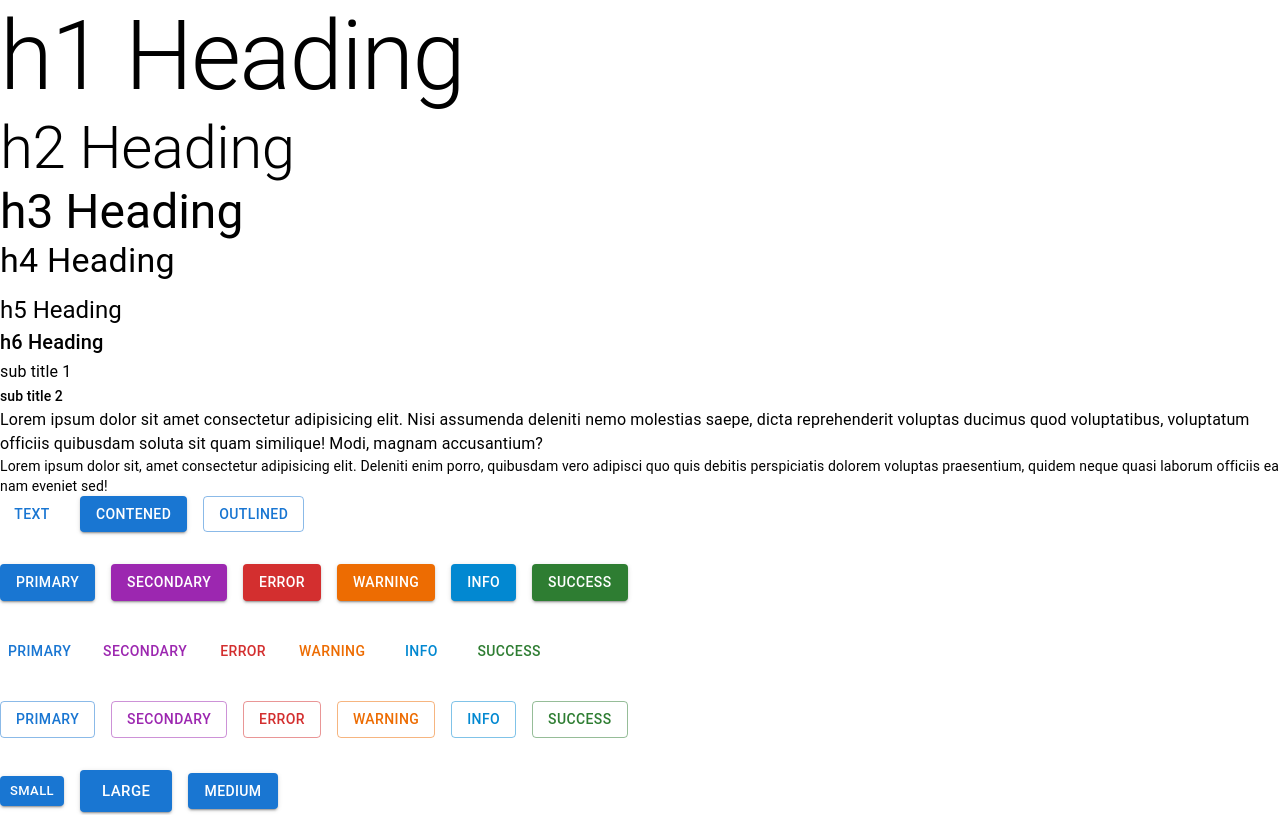
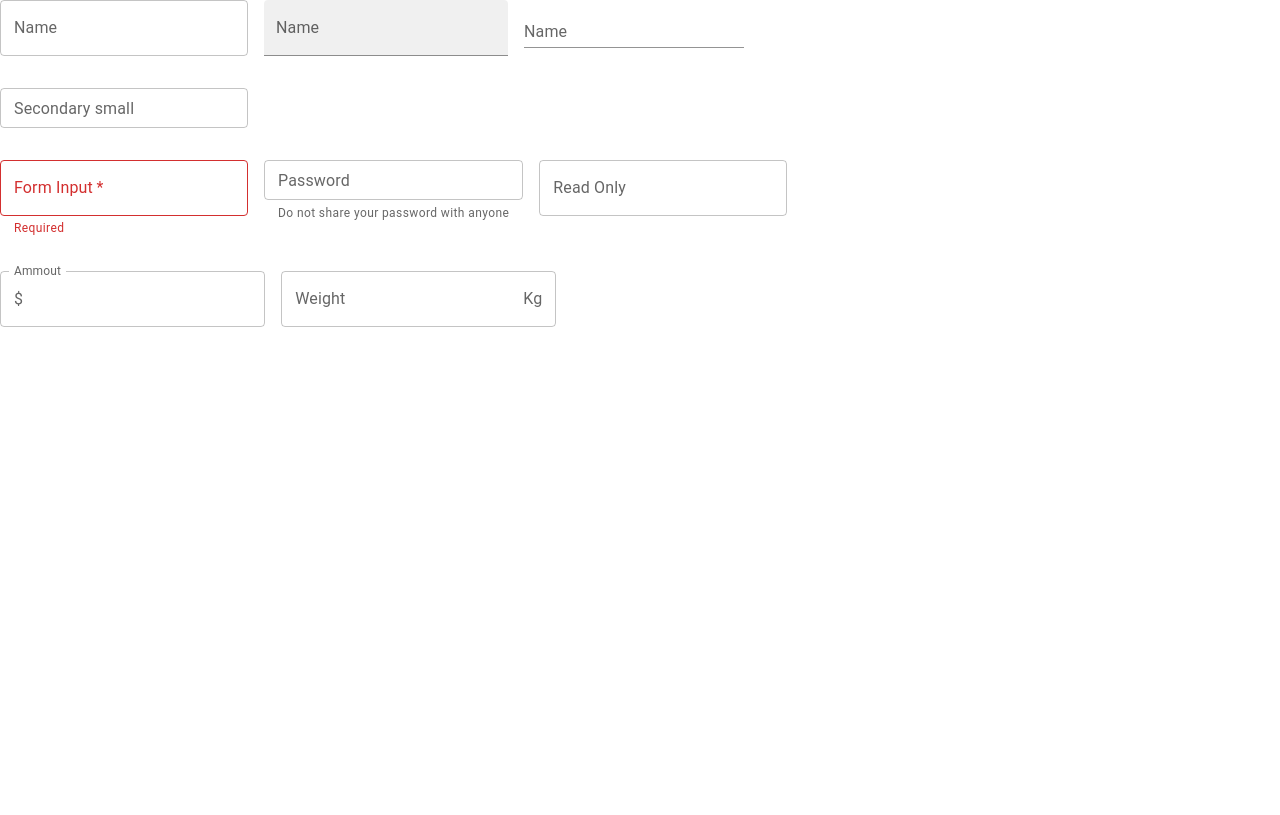
Before and after one commit to fhabhishektiwari/react-mui-learning, a React (Create React App) app: page / in a window 1280 px wide. Shown: the top 815 px of the page. Built offline with nearby package versions, Linux system fonts and the light colour scheme.

Commit message:
added muitextfield

```diff
--- a/src/App.tsx
+++ b/src/App.tsx
@@ -1,13 +1,14 @@
 import React from 'react';
 import './App.css';
-import { MuiButton } from './components/MuiButton';
-import MuiTypography from './components/MuiTypography';
+// import { MuiButton } from './components/MuiButton';
+import { MuiTextField } from './components/MuiTextField';
+// import MuiTypography from './components/MuiTypography';
 
 function App() {
   return (
     <div >
-      <MuiTypography/>
-      <MuiButton/>
+
+      <MuiTextField/>
     </div>
   );
 }
--- /dev/null
+++ b/src/components/MuiTextField.tsx
@@ -0,0 +1,30 @@
+import React,{useState} from 'react'
+import {Stack,TextField,InputAdornment} from '@mui/material';
+export const MuiTextField = () => {
+    const [value,setValue]=useState('')
+  return (
+    <Stack spacing={4}>
+        <Stack direction='row' spacing={2}>
+            <TextField label='Name' variant='outlined'/>
+            <TextField label='Name' variant='filled'/>
+            <TextField label='Name' variant='standard'/>
+        </Stack>
+        <Stack direction='row' spacing={2}>
+            <TextField label='Secondary small' size='small' color='secondary' />
+        </Stack>
+        <Stack direction='row' spacing={2}>
+            <TextField label='Form Input' required value={value} onChange={e=>setValue(e.target.value)} error={!value} helperText={!value?'Required':'Do not share your password with anyone'}/>
+            <TextField label='Password' type='password' helperText='Do not share your password with anyone' size='small'/>
+            <TextField label='Read Only' inputProps={{readOnly:true}} />
+        </Stack>
+        <Stack direction='row' spacing={2}>
+            <TextField label='Ammout' InputProps={{
+                startAdornment:<InputAdornment position='start'>$</InputAdornment>
+            }}/>
+            <TextField label='Weight' InputProps={{
+                endAdornment:<InputAdornment position='end'>Kg</InputAdornment>
+            }}/>
+        </Stack>
+    </Stack>
+  )
+}
```
